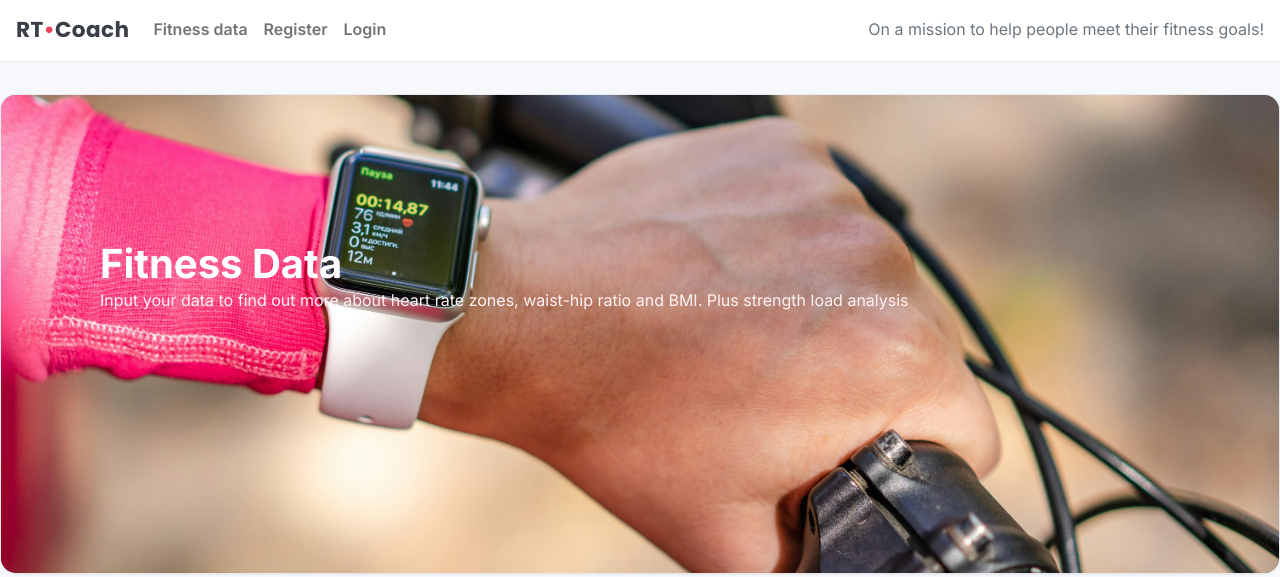
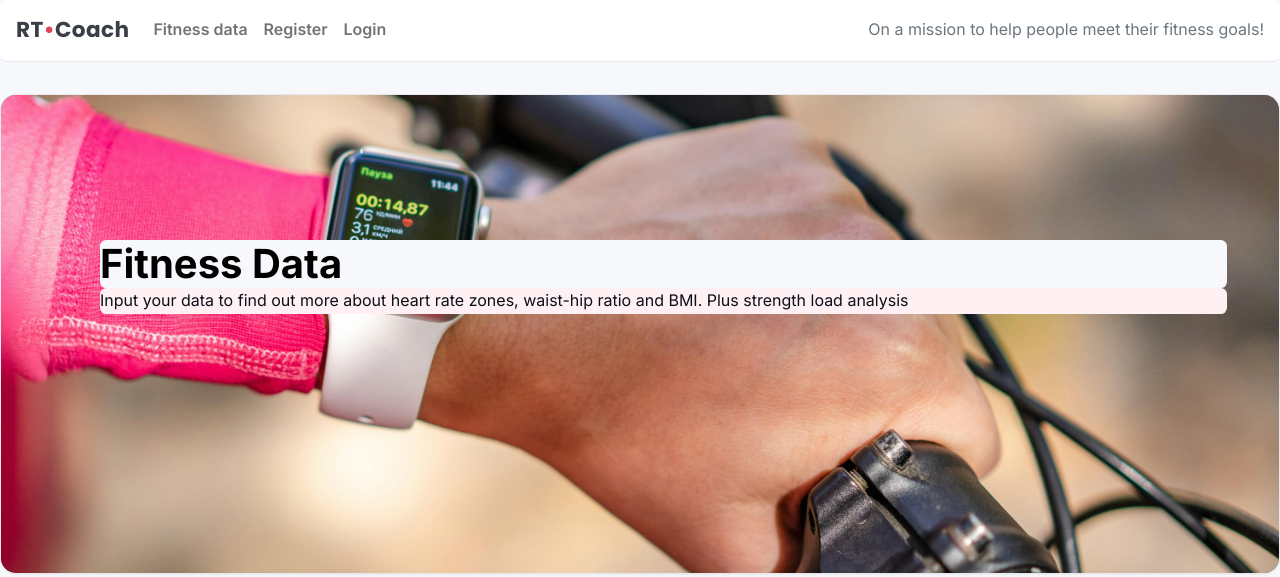
Before and after one commit to rory-codes/rt-coach, a Django app: page /fitness/ in a window 1280 px wide. Shown: the top 577 px of the page. Run offline with Django 4.2, Linux system fonts and the light colour scheme; data that the repository does not hold is empty; parts of the project's set-up code (start-up, migrations or seed data) failed here and were passed over.

Commit message:
Changes for wave accessibility - contrast errors on head. Added background to stop and issues

```diff
--- a/fitness_data/static/fitness_data/css/fitness_data.css
+++ b/fitness_data/static/fitness_data/css/fitness_data.css
@@ -3,7 +3,7 @@
 .masthead-image, .masthead-photo { position: absolute; inset: 0; }
 .masthead-photo { width: 100%; height: 100%; object-fit: cover; object-position: center; }
 .masthead::before { content: ""; position: absolute; inset: 0; background: rgba(0,0,0,.28); }
-.masthead-text { position: relative; z-index: 1; color: #fff; padding: 3.25rem; }
+.masthead-text { position: relative; z-index: 1; color: #000000; padding: 3.25rem; }
 @media (max-width: 576px){ .masthead{ min-height: 42vh } .masthead-text{ padding: 1.5rem } }
 
 /* Tables */
--- a/static/css/style.css
+++ b/static/css/style.css
@@ -176,17 +176,24 @@ img { max-width: 100%; height: auto; display: block; }
 .post-title   {
     margin: 8% 0 0 4%;
     font-weight: 700;
+    background-color: var(--rt-bg);
+    border: var(--rt-accent);
+    border-radius: 0.4rem;
 }
 .post-subtitle {
     margin-left: 4%;
-    color: var(--rt-accent-50);
+    color: var(--rt-ink);
+    background-color: var(--rt-accent-50);
+    border: var(--rt-accent);
+    border-radius: 0.4rem;
 }
 
 .faded { color: #f1f2f4; }
 
 .bg-white {
   background-color: #f7f8fc;
-}
+  border: var(--rt-accent);
+  border-radius: 0.4rem}
 
 .rt-coach {
   color: var(--rt-ink-2);
```
